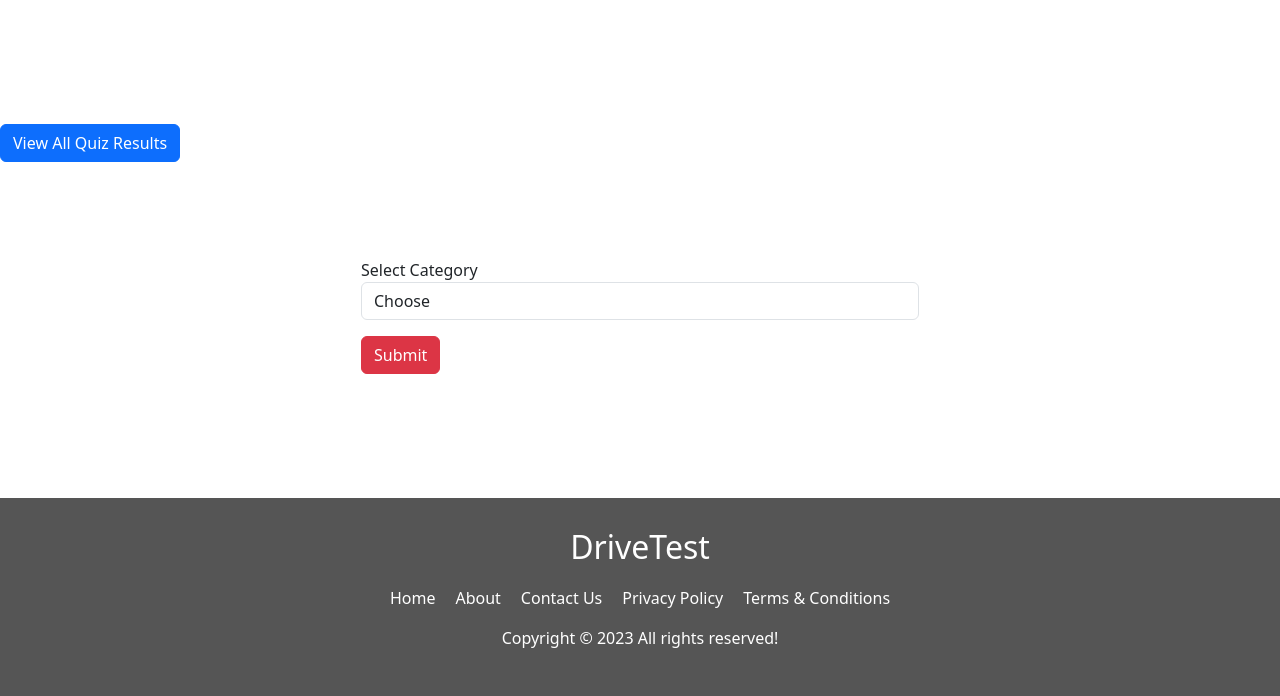
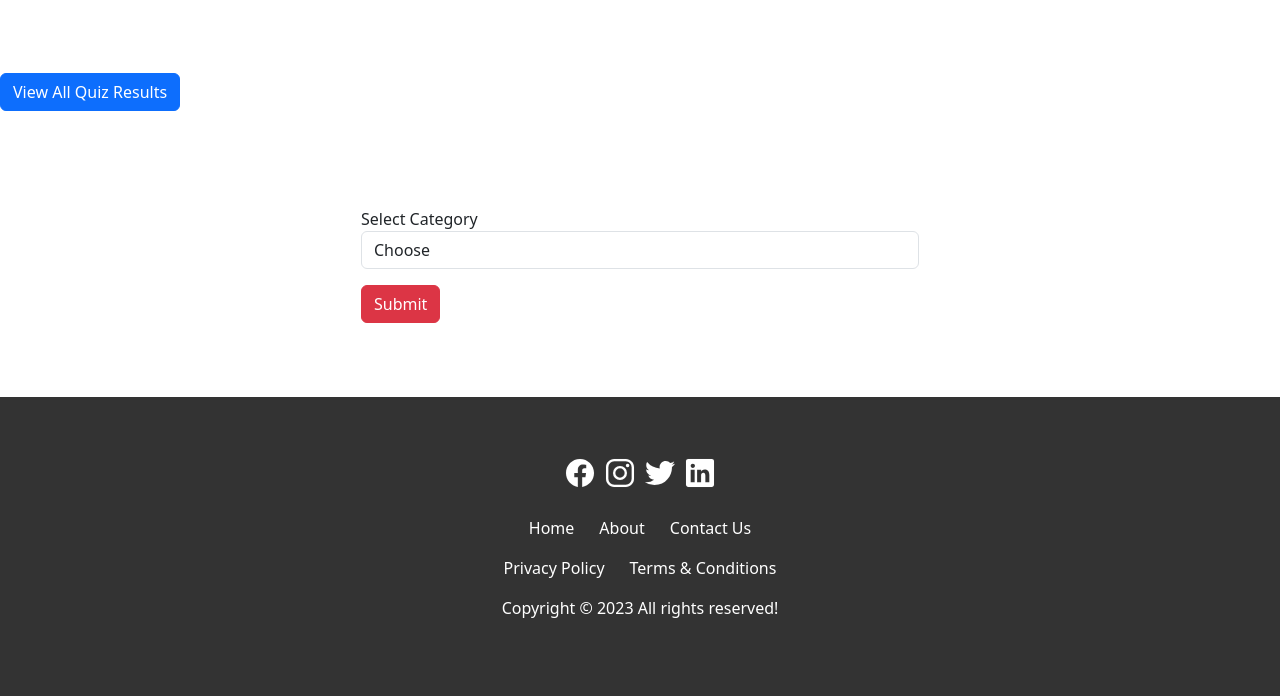
Before and after one commit to ajaystha42/drivingtest-django, a Django app: page /index in a window 1280 px wide. Shown: the part 104-800 px from the top of the page. Run offline with Django 4.2, Linux system fonts and the light colour scheme; the visitor is signed in with stand-in values (Sample User, id 1); data that the repository does not hold is empty; some libraries are stand-ins or nearby versions.

Commit message:
footer design

```diff
--- a/Quiz/static/base.css
+++ b/Quiz/static/base.css
@@ -77,9 +77,9 @@
 /* ************************************** */
 footer {
   text-align: center;
-  background-color: #555;
+  background-color: #333;
   color: #fff;
-  padding: 30px;
+  padding: 60px;
 }
 
 footer h2 {
@@ -90,7 +90,7 @@
   display: flex;
   justify-content: center;
   align-items: center;
-  gap: 20px;
+  gap: 25px;
   /* margin-bottom: 20px; */
 }
 
--- a/Quiz/templates/base.html
+++ b/Quiz/templates/base.html
@@ -66,18 +66,21 @@
     {% block content %} {% endblock %}
 
     <footer>
-      <h2 class="footer-heading">DriveTest</h2>
+      <h2 class="footer-icons">
+        <ion-icon name="logo-facebook"></ion-icon>
+        <ion-icon name="logo-instagram"></ion-icon>
+        <ion-icon name="logo-twitter"></ion-icon>
+        <ion-icon name="logo-linkedin"></ion-icon>
+      </h2>
       <div class="footer-links">
         <p>Home</p>
         <p>About</p>
         <p>Contact Us</p>
+      </div>
+      <div class="footer-links">
         <p>Privacy Policy</p>
         <p>Terms & Conditions</p>
       </div>
-      <!-- <div class="footer-links">
-        <p>Privacy Policy</p>
-        <p>Terms & Conditions</p>
-      </div> -->
       <p class="footer-text">Copyright &copy; 2023 All rights reserved!</p>
     </footer>
   </body>
```
